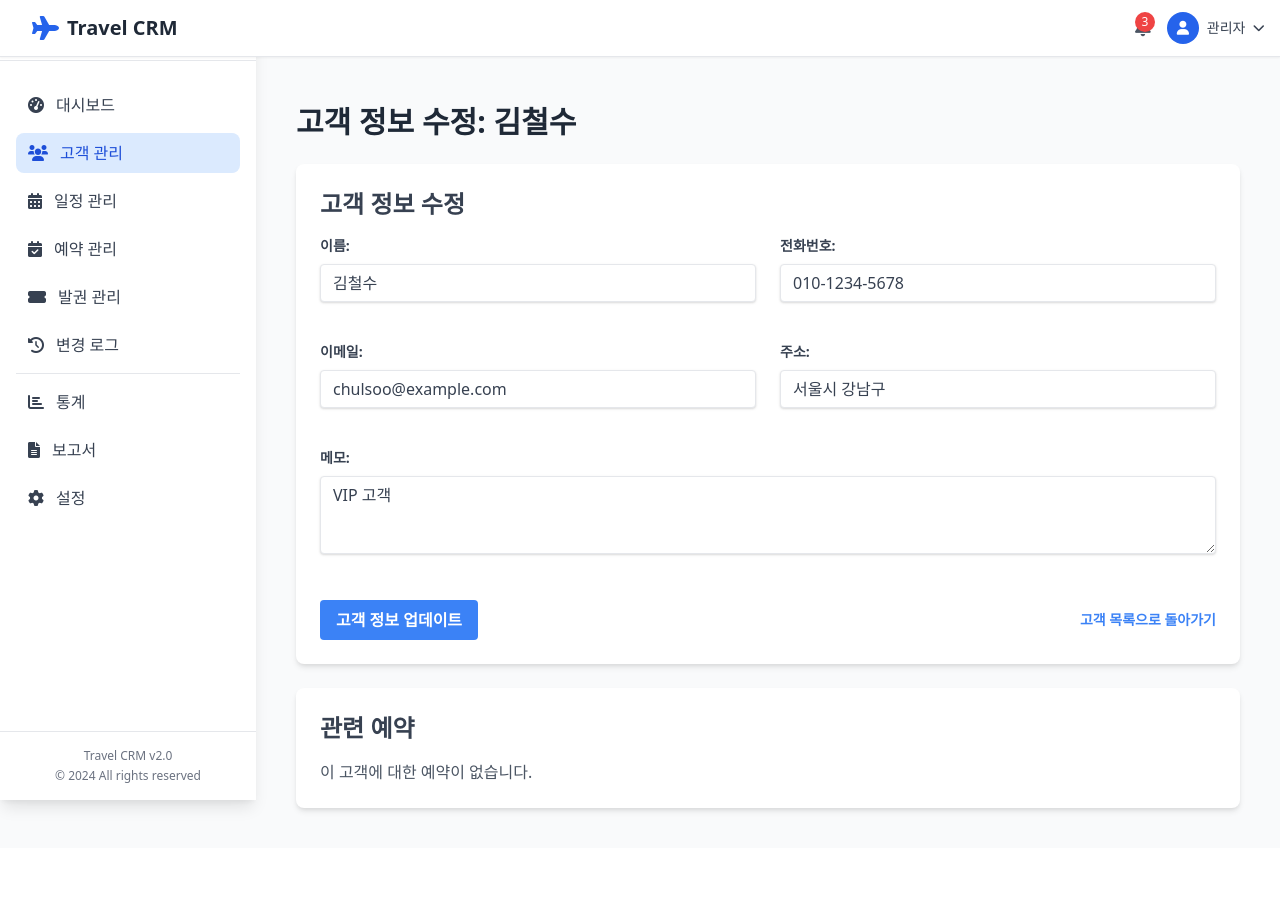
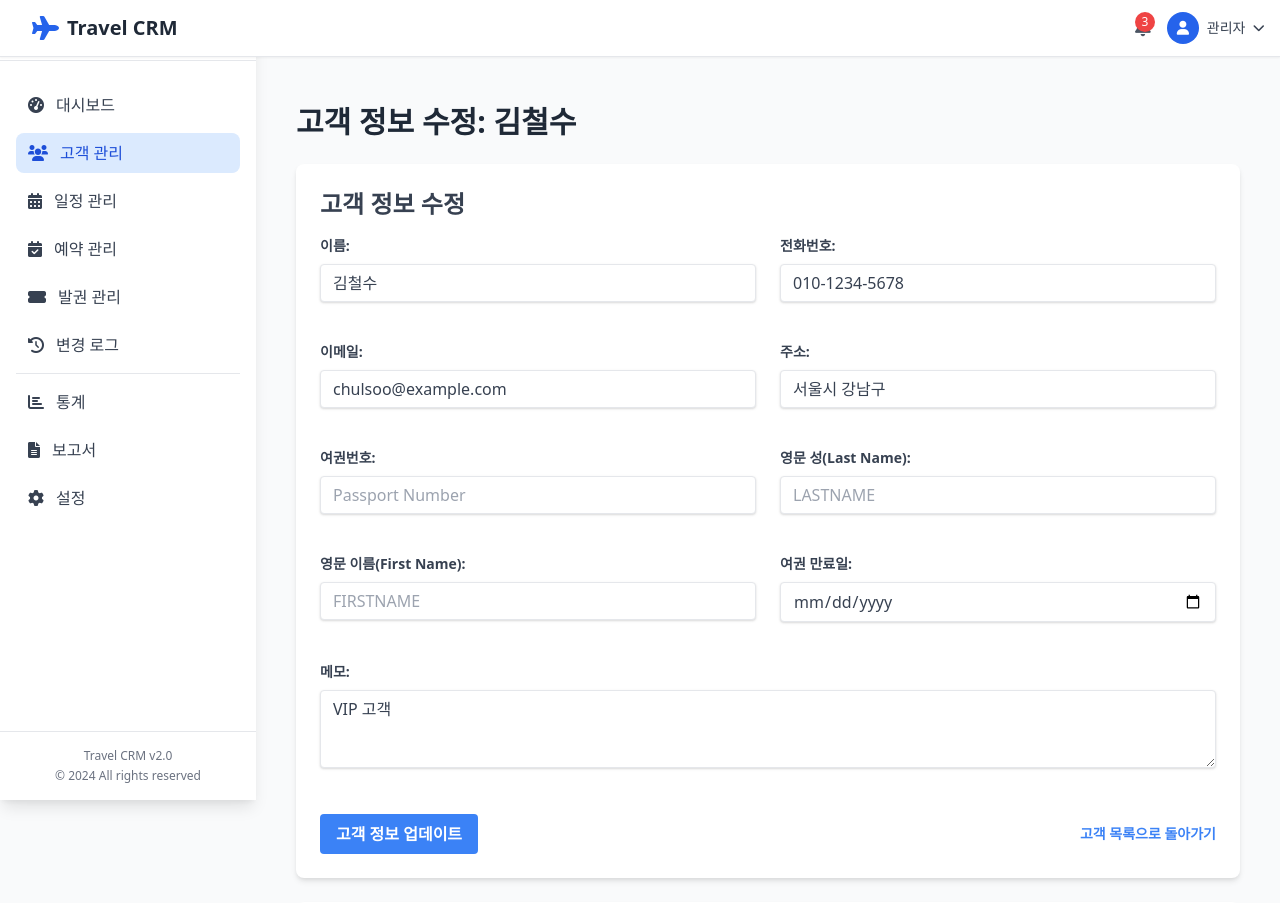
Before and after one commit to mikichat/travel-python, a Flask app: page /customers/1015 in a window 1280 px wide. Shown: the top 903 px of the page. Before the commit the page ends 813 px from the top, so only its background shows below. Run offline with Flask 3, Linux system fonts and the light colour scheme; a user stored in the database is signed in; data comes from the database, SQL or seed files in the repository; both versions use the stored data as it was after the commit.

Commit message:
여권 정보 저장 및 수정 기능 추가: 고객 생성 및 수정 페이지에 여권 정보 입력 필드를 추가하고, 데이터베이스에서 여권 정보를 저장 및 업데이트하는 로직을 구현하였습니다. 여권 정보가 입력되지 않은 경우에도 고객 정보를 저장할 수 있도록 수정하였으며, 관련 HTML 템플릿을 업데이트하여 사용자 경험을 향상시켰습니다.

```diff
--- a/app/routes/customer_routes.py
+++ b/app/routes/customer_routes.py
@@ -505,15 +505,38 @@ def create_customer_page():
                 VALUES (?, ?, ?, ?, ?, ?, ?)
             """, (name, phone, email, address, notes, current_time, current_time))
             conn.commit()
-
             # 새로 생성된 고객 ID 가져오기
             new_customer_id = cursor.lastrowid
 
+            # 여권 정보 저장/수정 (일부 필드만 입력해도 저장)
+            passport_number = request.form.get('passport_number', '')
+            last_name_eng = request.form.get('last_name_eng', '')
+            first_name_eng = request.form.get('first_name_eng', '')
+            expiry_date = request.form.get('expiry_date', '')
+            any_passport_field = any([passport_number, last_name_eng, first_name_eng, expiry_date])
+            cursor.execute('SELECT id FROM passport_info WHERE customer_id = ?', (new_customer_id,))
+            passport_row = cursor.fetchone()
+            print(f"[DEBUG] passport_info 입력값: customer_id={new_customer_id}, passport_number={passport_number}, last_name_eng={last_name_eng}, first_name_eng={first_name_eng}, expiry_date={expiry_date}")
+            if any_passport_field:
+                if passport_row:
+                    print(f"[DEBUG] passport_info UPDATE 시도")
+                    cursor.execute("""
+                        UPDATE passport_info
+                        SET passport_number = ?, last_name_eng = ?, first_name_eng = ?, expiry_date = ?, updated_at = ?
+                        WHERE customer_id = ?
+                    """, (passport_number, last_name_eng, first_name_eng, expiry_date, current_time, new_customer_id))
+                else:
+                    print(f"[DEBUG] passport_info INSERT 시도")
+                    cursor.execute("""
+                        INSERT INTO passport_info (customer_id, passport_number, last_name_eng, first_name_eng, expiry_date, created_at, updated_at)
+                        VALUES (?, ?, ?, ?, ?, ?, ?)
+                    """, (new_customer_id, passport_number, last_name_eng, first_name_eng, expiry_date, current_time, current_time))
+            conn.commit()
             conn.close()
             return redirect(url_for('customer.customers_page'))
         except Exception as e:
             conn.close()
-            print(f'고객 등록 오류: {e}')
+            print(f'[ERROR] 고객 등록/수정 오류: {e}')
             return render_template('create_customer.html', error='고객 등록 중 오류가 발생했습니다.')
 
     return render_template('create_customer.html')
@@ -530,6 +553,13 @@ def edit_customer_page(customer_id):
 
     if not customer:
         return render_template('customers.html', error='고객을 찾을 수 없습니다.')
+
+    # 여권 정보 불러오기
+    conn = get_db_connection()
+    cursor = conn.cursor()
+    cursor.execute('SELECT * FROM passport_info WHERE customer_id = ?', (customer_id,))
+    passport_info = cursor.fetchone()
+    conn.close()
 
     if request.method == 'POST':
         name = request.form.get('name')
@@ -571,14 +601,38 @@ def edit_customer_page(customer_id):
             """, (name, phone, email, address, notes, current_time, customer_id))
             conn.commit()
 
+            # 여권 정보 저장/수정 (일부 필드만 입력해도 저장)
+            passport_number = request.form.get('passport_number', '')
+            last_name_eng = request.form.get('last_name_eng', '')
+            first_name_eng = request.form.get('first_name_eng', '')
+            expiry_date = request.form.get('expiry_date', '')
+            any_passport_field = any([passport_number, last_name_eng, first_name_eng, expiry_date])
+            cursor.execute('SELECT id FROM passport_info WHERE customer_id = ?', (customer_id,))
+            passport_row = cursor.fetchone()
+            print(f"[DEBUG] passport_info 입력값: customer_id={customer_id}, passport_number={passport_number}, last_name_eng={last_name_eng}, first_name_eng={first_name_eng}, expiry_date={expiry_date}")
+            if any_passport_field:
+                if passport_row:
+                    print(f"[DEBUG] passport_info UPDATE 시도")
+                    cursor.execute("""
+                        UPDATE passport_info
+                        SET passport_number = ?, last_name_eng = ?, first_name_eng = ?, expiry_date = ?, updated_at = ?
+                        WHERE customer_id = ?
+                    """, (passport_number, last_name_eng, first_name_eng, expiry_date, current_time, customer_id))
+                else:
+                    print(f"[DEBUG] passport_info INSERT 시도")
+                    cursor.execute("""
+                        INSERT INTO passport_info (customer_id, passport_number, last_name_eng, first_name_eng, expiry_date, created_at, updated_at)
+                        VALUES (?, ?, ?, ?, ?, ?, ?)
+                    """, (customer_id, passport_number, last_name_eng, first_name_eng, expiry_date, current_time, current_time))
+            conn.commit()
             conn.close()
             return redirect(url_for('customer.customers_page'))
         except Exception as e:
             conn.close()
-            print(f'고객 수정 오류: {e}')
+            print(f'[ERROR] 고객 수정 오류: {e}')
             return render_template('edit_customer.html', customer=customer, error='고객 수정 중 오류가 발생했습니다.')
 
-    return render_template('edit_customer.html', customer=customer)
+    return render_template('edit_customer.html', customer=customer, passport_info=passport_info)
 
 @customer_bp.route('/export-excel')
 @jwt_required(current_app)
--- a/app/templates/edit_customer.html
+++ b/app/templates/edit_customer.html
@@ -83,6 +83,27 @@
                                class="shadow appearance-none border rounded w-full py-2 px-3 text-gray-700 leading-tight focus:outline-none focus:shadow-outline">
                     </div>
 
+                    <div class="mb-4">
+                        <label for="passport_number" class="block text-gray-700 text-sm font-bold mb-2">여권번호:</label>
+                        <input type="text" name="passport_number" id="passport_number" value="{{ passport_info.passport_number if passport_info else '' }}"
+                               class="shadow appearance-none border rounded w-full py-2 px-3 text-gray-700 leading-tight focus:outline-none focus:shadow-outline" placeholder="Passport Number">
+                    </div>
+                    <div class="mb-4">
+                        <label for="last_name_eng" class="block text-gray-700 text-sm font-bold mb-2">영문 성(Last Name):</label>
+                        <input type="text" name="last_name_eng" id="last_name_eng" value="{{ passport_info.last_name_eng if passport_info else '' }}"
+                               class="shadow appearance-none border rounded w-full py-2 px-3 text-gray-700 leading-tight focus:outline-none focus:shadow-outline" placeholder="LASTNAME">
+                    </div>
+                    <div class="mb-4">
+                        <label for="first_name_eng" class="block text-gray-700 text-sm font-bold mb-2">영문 이름(First Name):</label>
+                        <input type="text" name="first_name_eng" id="first_name_eng" value="{{ passport_info.first_name_eng if passport_info else '' }}"
+                               class="shadow appearance-none border rounded w-full py-2 px-3 text-gray-700 leading-tight focus:outline-none focus:shadow-outline" placeholder="FIRSTNAME">
+                    </div>
+                    <div class="mb-4">
+                        <label for="expiry_date" class="block text-gray-700 text-sm font-bold mb-2">여권 만료일:</label>
+                        <input type="date" name="expiry_date" id="expiry_date" value="{{ passport_info.expiry_date if passport_info else '' }}"
+                               class="shadow appearance-none border rounded w-full py-2 px-3 text-gray-700 leading-tight focus:outline-none focus:shadow-outline">
+                    </div>
+
                     <div class="md:col-span-2 mb-4">
                         <label for="notes" class="block text-gray-700 text-sm font-bold mb-2">메모:</label>
                         <textarea name="notes" id="notes"
--- a/database.py
+++ b/database.py
@@ -152,10 +152,10 @@ def initialize_database():
         CREATE TABLE IF NOT EXISTS passport_info (
             id INTEGER PRIMARY KEY AUTOINCREMENT,
             customer_id INTEGER NOT NULL,
-            passport_number TEXT NOT NULL,
-            last_name_eng TEXT NOT NULL,
-            first_name_eng TEXT NOT NULL,
-            expiry_date TEXT NOT NULL,
+            passport_number TEXT,
+            last_name_eng TEXT,
+            first_name_eng TEXT,
+            expiry_date TEXT,
             created_at TEXT NOT NULL,
             updated_at TEXT NOT NULL,
             FOREIGN KEY (customer_id) REFERENCES customers(id) ON DELETE CASCADE
```
Also changed, not shown: app/templates/create_customer.html (+21 -0 lines), data/travel_crm.db.
